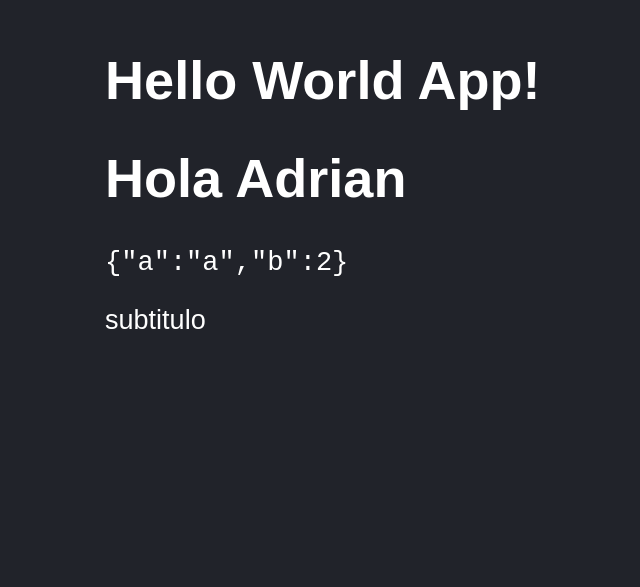
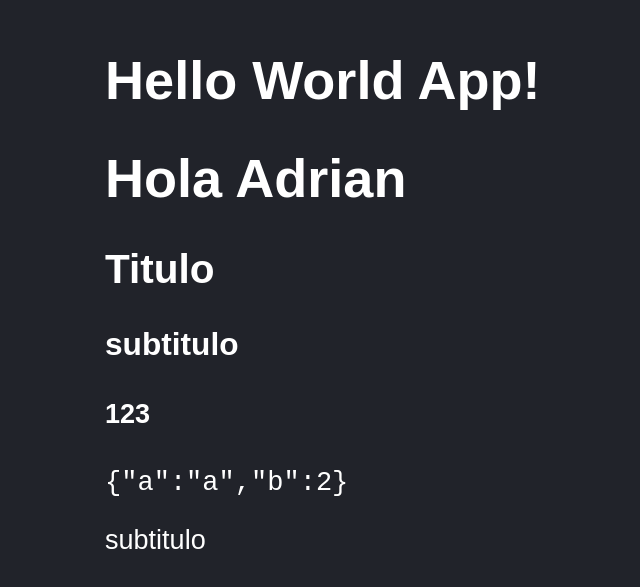
Before and after one commit to adrcorona13/reactcte-01-counter-app, a React (Vite) app: page / in a window 1280 px wide. Shown: the part 135-722 px from the top of the page, without its empty margins (43-683 px from the left). Built offline with nearby package versions, Linux system fonts and the light colour scheme.

Commit message:
utilizar props

```diff
--- a/src/FirstApp.jsx
+++ b/src/FirstApp.jsx
@@ -1,17 +1,23 @@
-export const FirstApp = () => {
+// export const FirstApp = (props) => {
+export const FirstApp = ({ title, subtitle, valor }) => {
+  // console.log('props', props);
   return (
     <>
       <h1>{Message(name)}</h1>
+      {/* <h2>{props.title}</h2> */}
+      <h2>{title}</h2>
+      <h3>{subtitle}</h3>
+      <h4>{valor}</h4>
       <code>{JSON.stringify(obj)}</code>
       <p>subtitulo</p>
     </>
   );
 };
 
-const name = 'Adrian';
+const name = "Adrian";
 const obj = {
-    a: 'a',
-    b: 2
-}
+  a: "a",
+  b: 2,
+};
 
 const Message = (name) => `Hola ${name}`;
--- a/src/main.jsx
+++ b/src/main.jsx
@@ -8,6 +8,6 @@ import './styles.css'
 ReactDOM.createRoot(document.getElementById("root")).render(
   <React.StrictMode>
     <HelloWorldApp></HelloWorldApp>
-    <FirstApp></FirstApp>
+    <FirstApp title="Titulo" subtitle="subtitulo" valor={123}></FirstApp>
   </React.StrictMode>
 );
```
